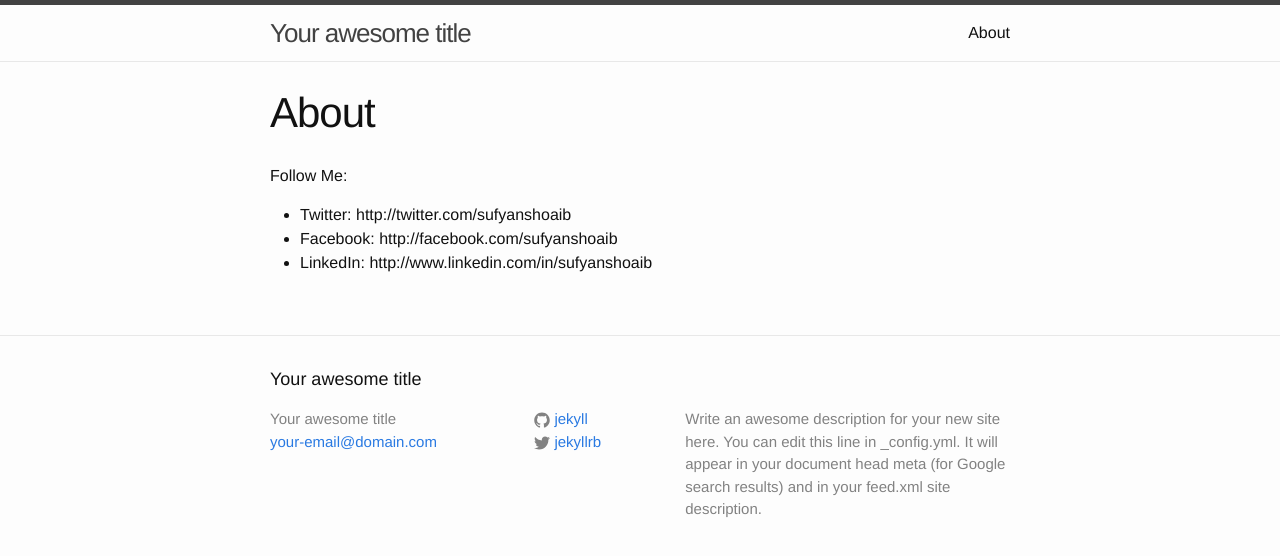
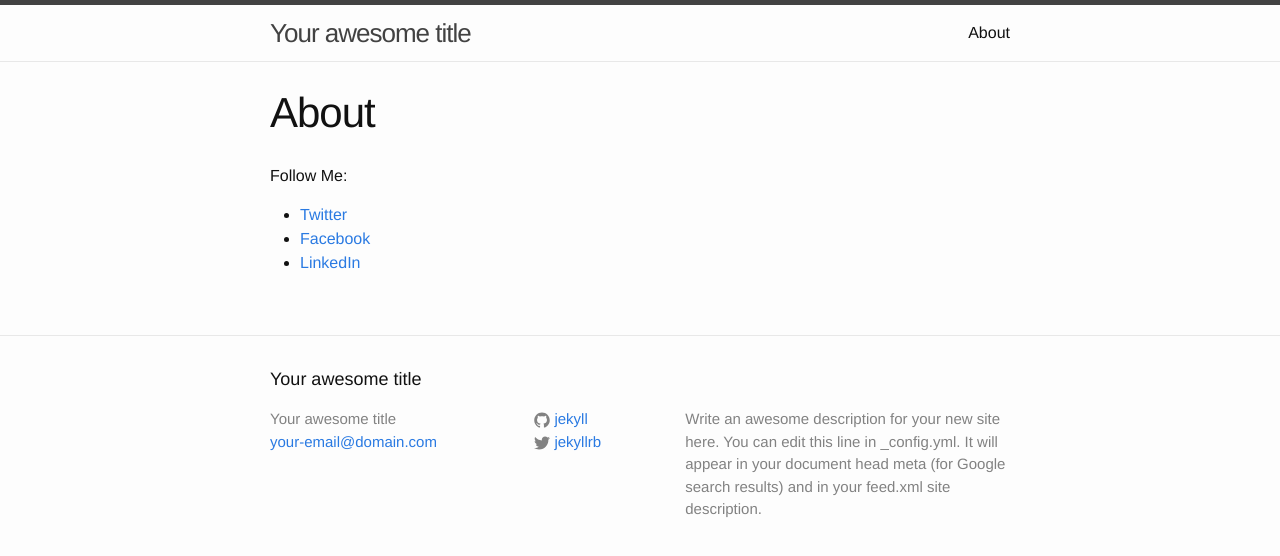
Before and after one commit to sufyanshoaib/sufyanshoaib.github.io, a Jekyll site: the page built from about.md, in a window 1280 px wide. Shown: the top 556 px of the page. Built offline with Jekyll 4.4.1, drawn with Linux system fonts in a browser that asks for light colours; part of the change alters nothing that is shown.

Commit message:
Update about.md

```diff
--- a/about.md
+++ b/about.md
@@ -6,7 +6,7 @@ permalink: /about/
 
 Follow Me:
 <ul>
-<li>Twitter: http://twitter.com/sufyanshoaib</li>
-<li>Facebook: http://facebook.com/sufyanshoaib</li>
-<li>LinkedIn: http://www.linkedin.com/in/sufyanshoaib</li>
+<li><a href="http://twitter.com/sufyanshoaib">Twitter</a></li>
+<li><a href="http://facebook.com/sufyanshoaib">Facebook</a></li>
+<li><a href="http://www.linkedin.com/in/sufyanshoaib">LinkedIn</a></li>
 </ul>
```
